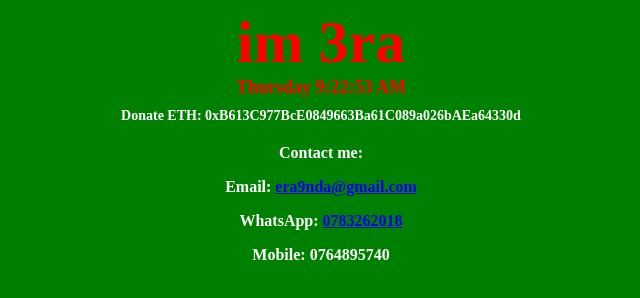
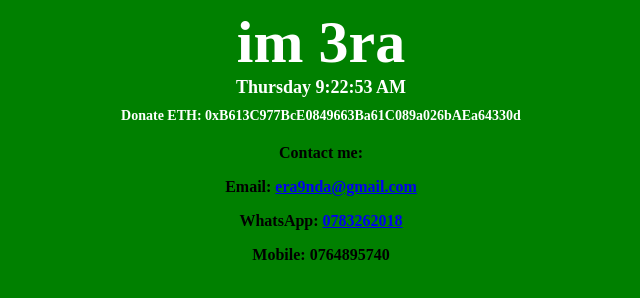
Before and after one commit to chamodchandimal/chamod, a plain HTML site: page index.html in a window 1280 px wide. Shown: the whole page, without its empty margins (319-959 px from the left). Drawn offline with Linux system fonts and the light colour scheme.

Commit message:
Update index.html

```diff
--- a/index.html
+++ b/index.html
@@ -7,10 +7,11 @@
     <style>
         body {
             text-align: center;
-            color: red;
             font-size: 18px;
             font-weight: bold;
             animation: rainbowBackground 10s infinite;
+            transition: color 0.1s ease; /* Smooth transition for color changes */
+            color: white;
         }
 
         #im3ra {
@@ -23,13 +24,11 @@
 
         #donationAddress {
             font-size: 14px;
-            color: white;
             margin-bottom: 20px;
         }
 
         #contactInfo {
             font-size: 16px;
-            color: white;
             margin-top: 20px;
         }
 
@@ -42,6 +41,10 @@
             83.33% { background-color: orange; }
             100% { background-color: red; }
         }
+
+        .colorChange {
+            color: black;
+        }
     </style>
 </head>
 <body>
@@ -49,7 +52,7 @@
     <div id="dateTime"></div>
     <div id="donationAddress">Donate ETH: 0xB613C977BcE0849663Ba61C089a026bAEa64330d</div>
 
-    <div id="contactInfo">
+    <div id="contactInfo" class="colorChange">
         <p>Contact me:</p>
         <p>Email: <a href="mailto:era9nda@gmail.com">era9nda@gmail.com</a></p>
         <p>WhatsApp: <a href="https://wa.me/0783262018">0783262018</a></p>
@@ -70,6 +73,11 @@
 
         // Update every second
         setInterval(updateDateTime, 1000);
+
+        // Toggle color change every 0.1 seconds
+        setInterval(function() {
+            document.getElementById('contactInfo').classList.toggle('colorChange');
+        }, 100);
     </script>
 </body>
 </html>
```
